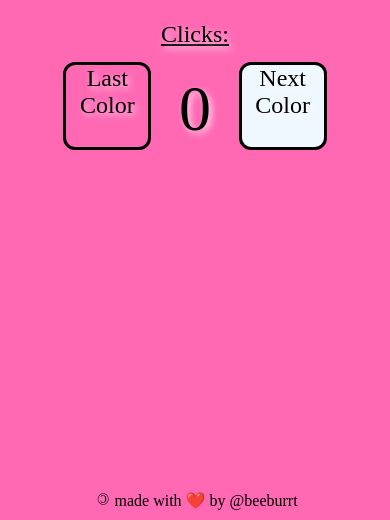
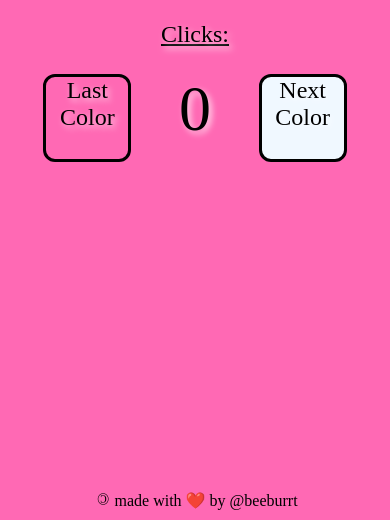
Before and after one commit to beeburrt/color-changer, a plain HTML site: page index.html in a window 390 px wide. Shown: the part 324-844 px from the top of the page. Drawn offline with Linux system fonts and the light colour scheme; some icons are missing.

Commit message:
fix position

```diff
--- a/style.css
+++ b/style.css
@@ -189,7 +189,15 @@ body {
     height: 88px;
     width: 88px;
     position: relative;
-    bottom: 100px;
+    bottom: 88px;
+  }
+
+  .last-clr {
+    right: 20px;
+  }
+
+  .next-clr {
+    left: 20px;
   }
 
   .footer {
```
